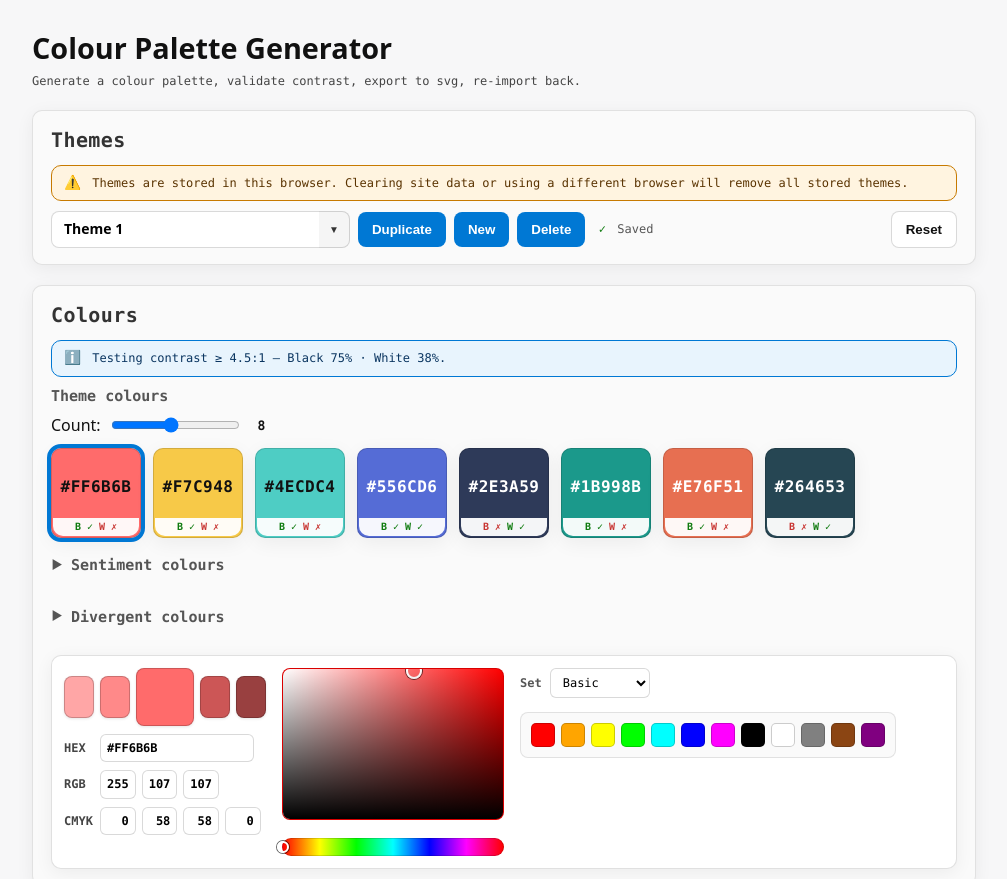
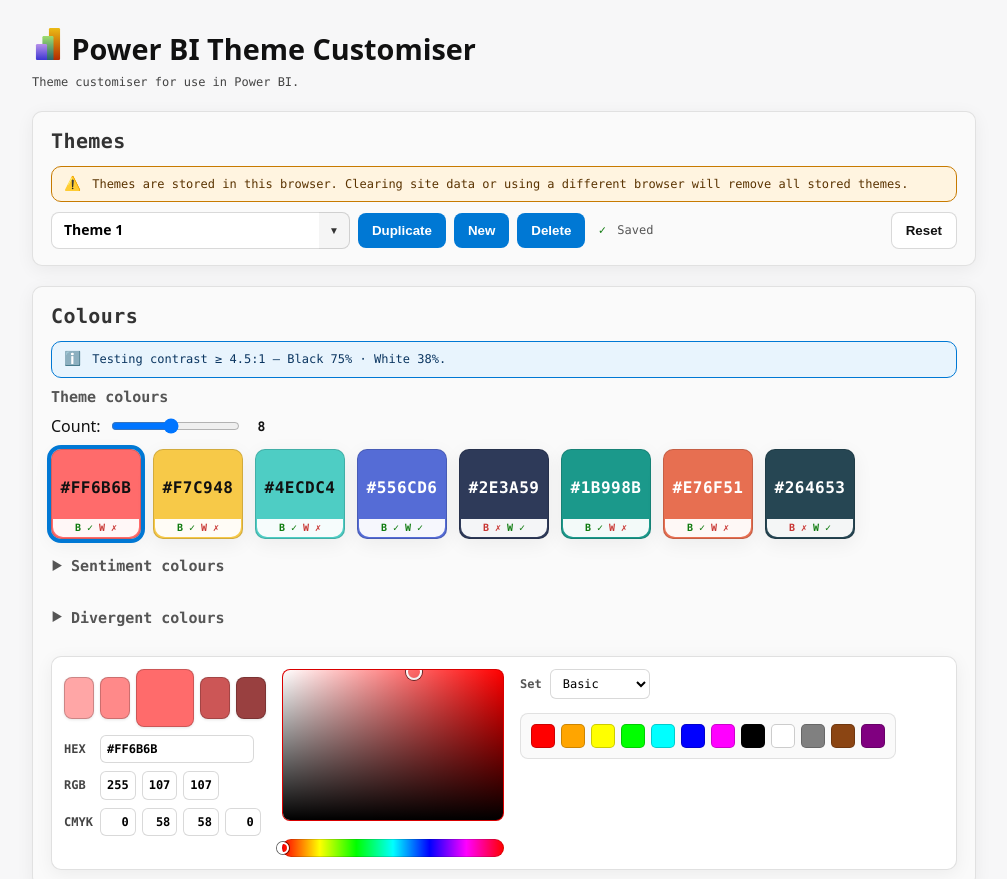
Before and after one commit to filcuk/colour-palette-generator, a website with bundled scripts: page index.html in a window 1280 px wide. Shown: the top 879 px of the page, without its empty margins (136-1143 px from the left). Built offline with nearby package versions, Linux system fonts and the light colour scheme.

Commit message:
Rename with new icon
Don't sue me pls

```diff
--- a/index.html
+++ b/index.html
@@ -3,18 +3,18 @@
 
 <head>
   <meta charset="utf-8" />
-  <title>Colour Palette Generator</title>
+  <title>Power BI Theme Customiser</title>
   <meta name="viewport" content="width=device-width, initial-scale=1" />
-  <link rel="icon" type="image/png" href="res/logo.png" />
-  <link rel="apple-touch-icon" href="res/logo.png" />
+  <link rel="icon" type="image/png" href="res/logo.svg" />
+  <link rel="apple-touch-icon" href="res/logo.svg" />
   <link rel="stylesheet" href="css/styles.css" />
 </head>
 
 <body>
   <div id="toastHost" class="toast-host" aria-live="polite" aria-relevant="additions"></div>
   <div id="contrastTooltip" class="tooltip" role="tooltip" aria-hidden="true"></div>
-  <h1>Colour Palette Generator</h1>
-  <div class="subtitle">Generate a colour palette, validate contrast, export to svg, re-import back.</div>
+  <h1><img src="res/logo.svg" width="32"> Power BI Theme Customiser</h1>
+  <div class="subtitle">Theme customiser for use in Power BI.</div>
 
   <section class="page-section" aria-labelledby="section-themes">
     <h2 id="section-themes">Themes</h2>
```
Also changed, not shown: README.md, res/logo.png (deleted), res/logo.svg (added).
